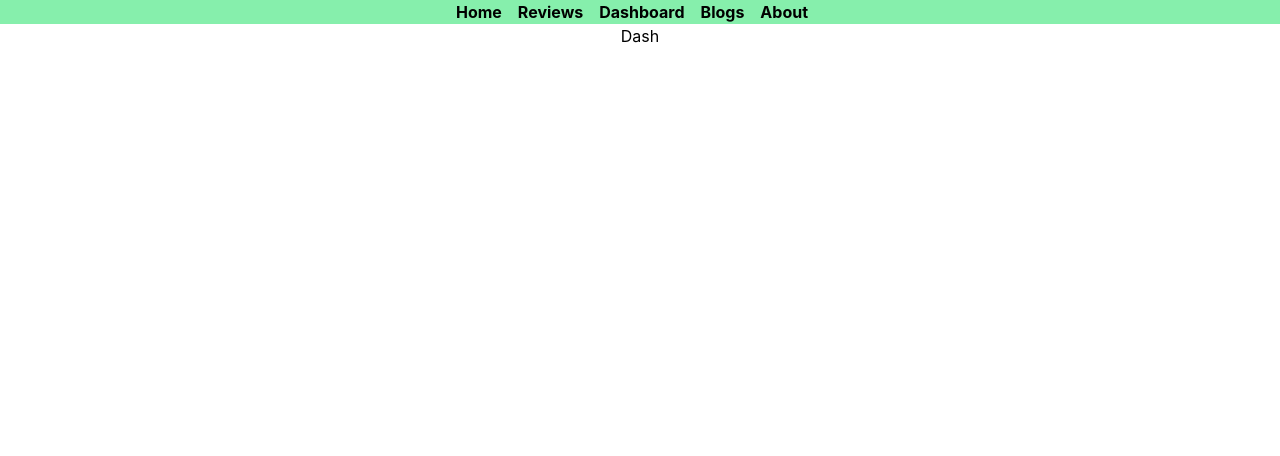
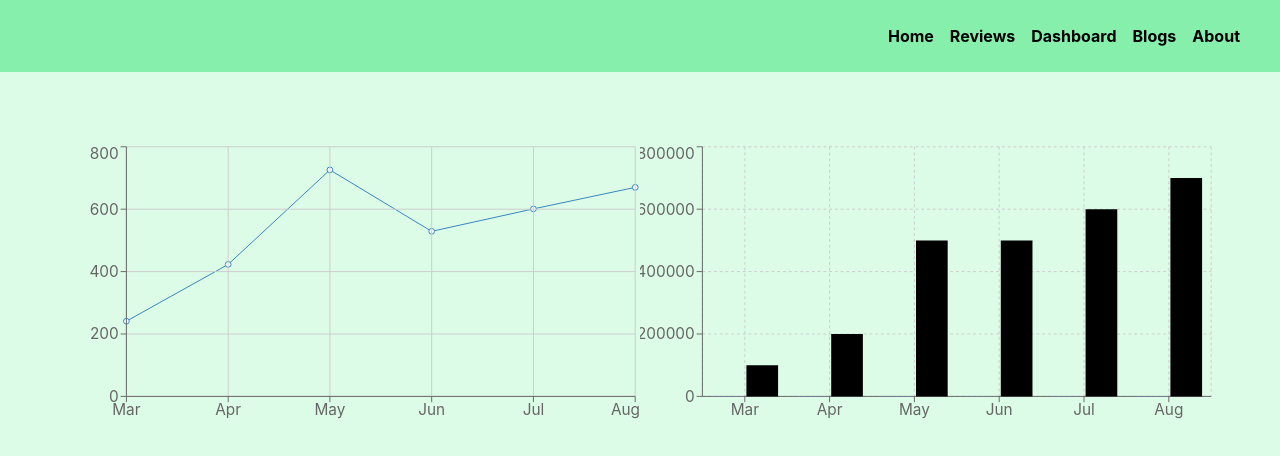
Before and after one commit to shakhawat-hridoy/watch-review, a React (Create React App) app: page /dashboard in a window 1280 px wide. Shown: the top 456 px of the page. Built offline with nearby package versions, Linux system fonts and the light colour scheme.

Commit message:
chart added

```diff
--- a/public/index.html
+++ b/public/index.html
@@ -26,7 +26,7 @@
     -->
     <title>Watch Gear</title>
   </head>
-  <body>
+  <body class="bg-green-100">
     <noscript>You need to enable JavaScript to run this app.</noscript>
     <div id="root"></div>
     <!--
--- a/src/components/Dashboard/Dashboard.js
+++ b/src/components/Dashboard/Dashboard.js
@@ -1,9 +1,21 @@
-import React from 'react';
+import React, { useEffect, useState } from 'react';
+import LineChart from '../LineChart/LineChart';
+import MyBarChart from '../MyBarChart/MyBarChart';
+
 
 const Dashboard = () => {
+
+    const[data,setData]= useState([]);
+
+     useEffect( ()=>{
+         fetch('data.json')
+         .then(response=> response.json())
+         .then(data=>setData(data));
+     },[])
     return (
-        <div>
-            <h1>Dash</h1>
+        <div className='flex justify-between p-16'>
+            <LineChart chartData={data}></LineChart>
+            <MyBarChart chartData={data}></MyBarChart>
         </div>
     );
 };
--- a/src/components/Header/Header.js
+++ b/src/components/Header/Header.js
@@ -4,7 +4,7 @@ import { Link } from 'react-router-dom';
 const Header = () => {
     return (
         <div>
-           <nav className='bg-green-300'>
+           <nav className='bg-green-300 p-6 text-right'>
                {/* <Link className='mr-4' to="/">Home</Link> */}
                <Link className='mr-4 font-bold' to="/home">Home</Link>
                <Link className='mr-4 font-bold' to="/reviews">Reviews</Link>
--- a/src/components/Home/Home.js
+++ b/src/components/Home/Home.js
@@ -3,10 +3,11 @@ import Review from '../Review/Review';
 import Reviews from '../Reviews/Reviews';
 
 const Home = () => {
+
     return (
         <div>
             <h1>This is home</h1>
-            <div className='flex justify-between items-center px-8 bg-green-100'>
+            <div className='flex justify-between items-center px-8 bg-green-200'>
             <div className='site-description'>
                 <h1 className='text-6xl font-bold'>Your watch
                 <span className='text-green-600 block'>
@@ -27,7 +28,7 @@ const Home = () => {
             <h2 className='mt-8 text-3xl font-bold'>Customer Reviews</h2>
             <Review></Review>
 
-            <button className='bg-green-800 rounded px-4 py-2 mt-8 text-white font-bold'>See All Reviews</button>
+            <button className='bg-green-800 rounded px-4 py-2 my-8 text-white font-bold'>See All Reviews</button>
         </div>
 
         </div>
--- /dev/null
+++ b/src/components/LineChart/LineChart.js
@@ -0,0 +1,17 @@
+import React from 'react';
+import { CartesianGrid, Line, LineChart, Tooltip, XAxis, YAxis } from 'recharts';
+
+const MyLineChart = (props) => {
+    const data= props.chartData;
+    return (
+            <LineChart width={600} height={300} data={data}>
+                <Line dataKey={"sell"}></Line>
+                <CartesianGrid></CartesianGrid>
+                <XAxis dataKey="month"></XAxis>
+                <YAxis></YAxis>
+                <Tooltip></Tooltip>
+            </LineChart>
+    );
+};
+
+export default MyLineChart;
--- /dev/null
+++ b/src/components/MyBarChart/MyBarChart.js
@@ -0,0 +1,18 @@
+import React from 'react';
+import { Bar, BarChart, CartesianGrid, Tooltip, XAxis, YAxis } from 'recharts';
+
+const MyBarChart = (props) => {
+    const data= props.chartData;
+    return (
+        <BarChart width={600} height={300} data={data}>
+            <CartesianGrid strokeDasharray="3 3"></CartesianGrid>
+            <XAxis dataKey="month"></XAxis>
+            <YAxis></YAxis>
+            <Tooltip></Tooltip>
+            <Bar dataKey="sell" fill="#8884d8"></Bar>
+            <Bar dataKey="investment" fill="##82ca9d"></Bar>
+        </BarChart>
+    );
+};
+
+export default MyBarChart;
--- a/src/components/Review/Review.js
+++ b/src/components/Review/Review.js
@@ -4,9 +4,10 @@ import UseData from '../../Hooks/UseData';
 const Review = () =>
 {
     const [data , setData] = UseData();
+
     return (
         <div>
-            <div class="grid grid-cols-3 gap-4 py-4 px-8">
+            <div class="grid grid-cols-3 m-4 gap-4 p-4 border-2  border-green-400 rounded-lg">
             {
                 data.map(data =>
                     <div className='h-48 bg-green-200 p-4 rounded-lg shadow-lg'>
--- a/src/components/Reviews/Reviews.js
+++ b/src/components/Reviews/Reviews.js
@@ -3,7 +3,6 @@ import UseData from '../../Hooks/UseData';
 import Review from '../Review/Review';
 
 const Reviews = () => {
-    const [data, setData]= UseData();
 
     return (
         <div>
```
